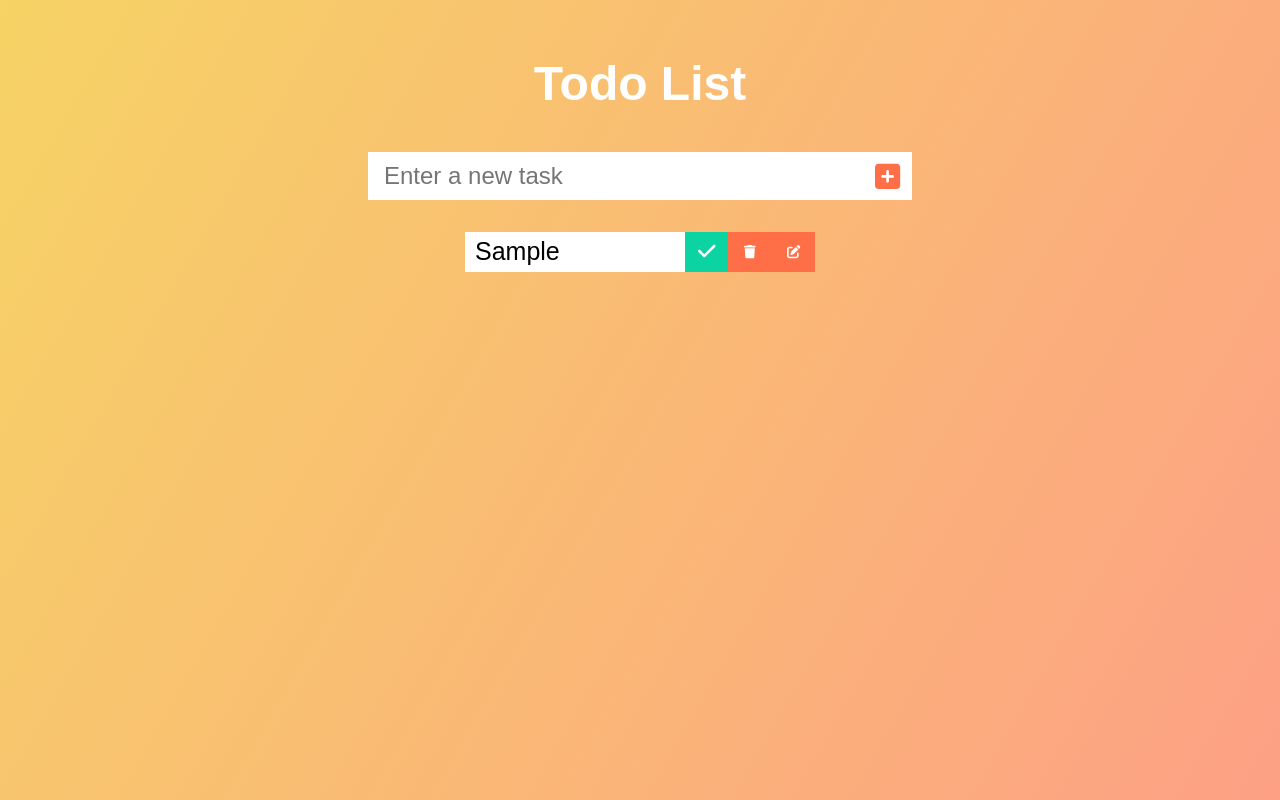
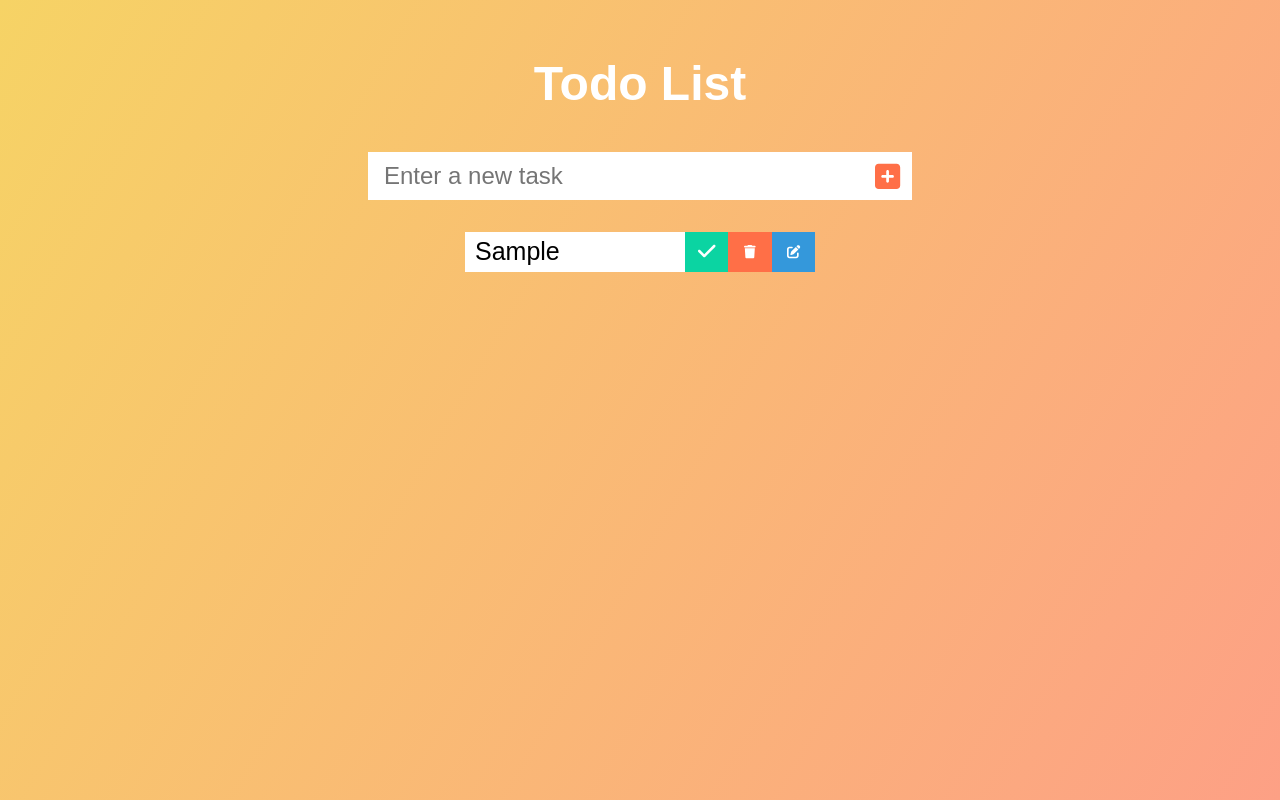
Before and after one commit to tyagiharsh607/todo-list-react, a React (Vite) app: page / in a window 1280 px wide. Both pictures are taken after typing "Sample" into the empty fields and a click on the button 888 px from the left and 176 px from the top of the page. Built offline with nearby package versions, Linux system fonts and the light colour scheme.

Commit message:
changed the color of the edit button

```diff
--- a/src/index.css
+++ b/src/index.css
@@ -155,11 +155,12 @@ form {
 .save-button, .edit-button{
   width: 50px;
     height: 2.5rem;
-    background: #ff6f47;
+    background: #3498db;
     color: white;
     cursor: pointer;
     border: none;
 }
+
 
 .plus-button {
   pointer-events: none;
```
